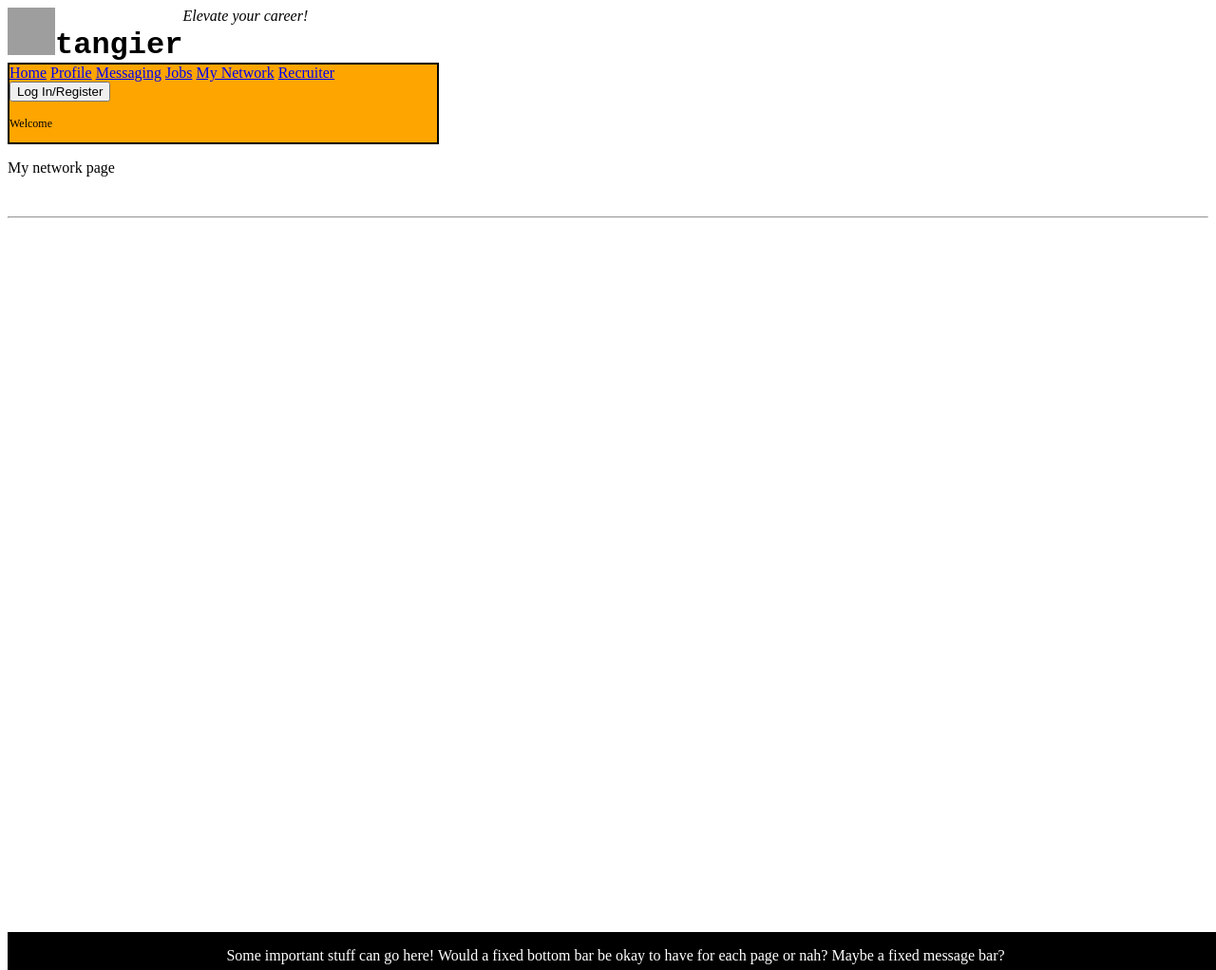
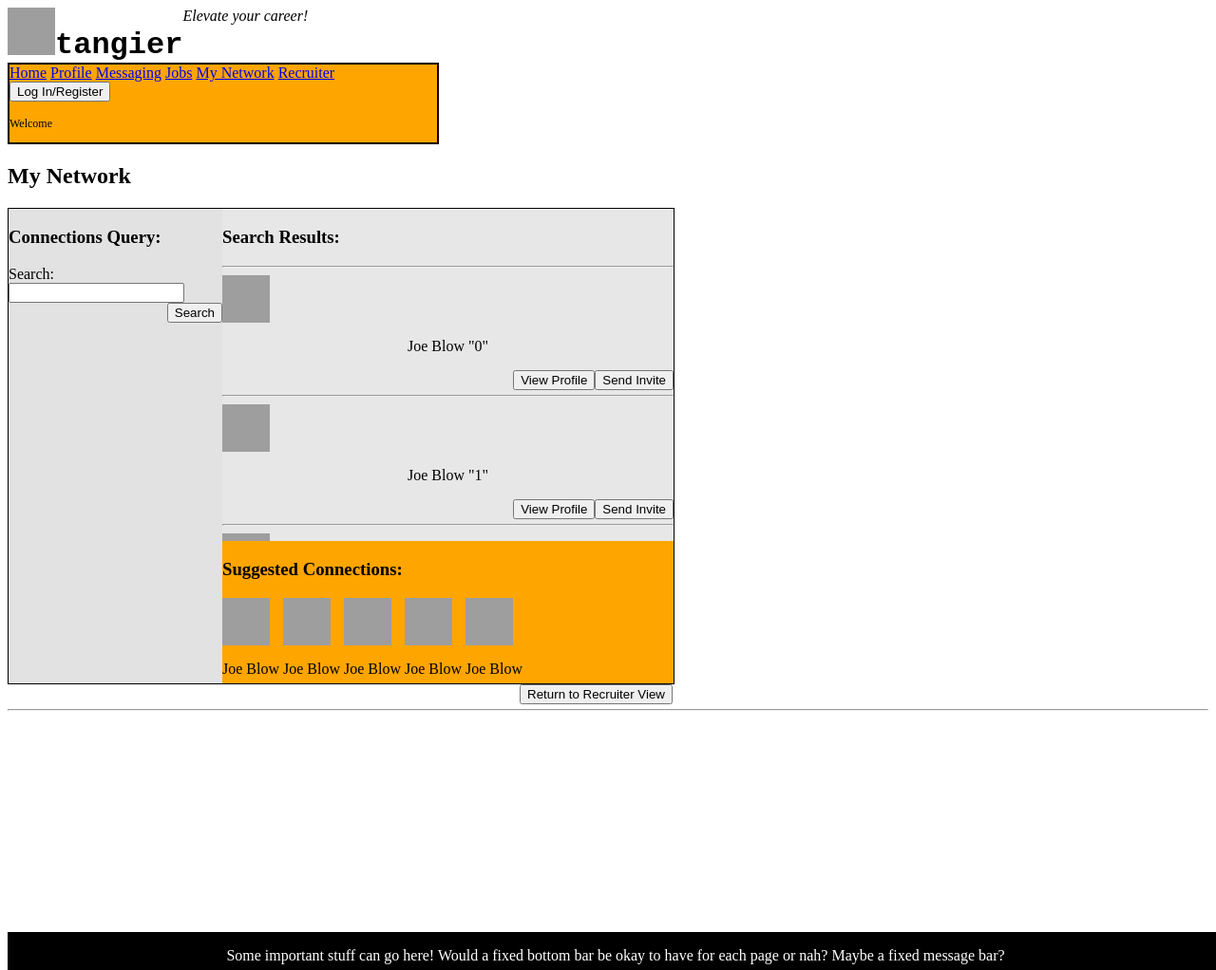
Before and after one commit to Gwood91/BUS118W_Tangier_Repo, a Flask app: page /myNetwork in a window 1280 px wide. Shown: the whole page at 95% size. Run offline with Flask 2, Linux system fonts and the light colour scheme; parts of the project's set-up code (start-up, migrations or seed data) failed here and were passed over; grey boxes are pictures that could not be loaded.

Commit message:
Quick Addition to Network Page
Copying over the Recruiter Search and altering slightly to act as the basis of our network search tool

```diff
--- a/app/routes.py
+++ b/app/routes.py
@@ -86,7 +86,10 @@ def jobs():
 
 @app.route('/myNetwork')
 def my_network():
-    return render_template('myNetwork.html', title='myNetwork')
+    # the query group returned resulting from the user search
+    """temporary variable condition"""
+    query_listing = 5
+    return render_template('myNetwork.html', title='myNetwork', query_listing=query_listing)
 
 
 # for recruitment clients
--- a/app/templates/myNetwork.html
+++ b/app/templates/myNetwork.html
@@ -1,5 +1,50 @@
 {% extends "base.html" %}
 
 {% block content %}
-<p>My network page</p>
-{% endblock %}
+<div>
+        <h2>My Network</h2>
+        <div style="width: 700px; height: 500px; border: solid black 1px">
+            <div style="display: inline-flex">
+                <div style="width: 225px; height: 500px; background: rgb(226, 226, 226)">
+                    <h3>Connections Query:</h3>
+                    <form>
+                        Search:<input>
+                        <input type="submit" value="Search" style="float: right">
+                   </form>
+                </div>
+                <div style="width: 500; height: 250px;">
+                    <div style="display: inline-block; width: 475; height: 350px; background: rgb(231, 231, 231);">
+                    <h3 style="padding-right:auto; padding-left:auto;" >Search Results:</h3>
+                    <hr>
+                    <div style="display: inline-block; width: 475; height: 280px; background: rgb(231, 231, 231); overflow: scroll; overflow-x: hidden">
+                            {% for i in range(query_listing)%}
+                            <div>
+                                <div style="display:block;">
+                                        <img src="https://www.pngkey.com/png/full/230-2301779_best-classified-apps-default-user-profile.png" style="width: 50px; height: 50px;">
+                                    <p style="text-align: center">Joe Blow "{{ i }}"</p></div>
+                                    <button style="float: right">Send Invite</button>
+                                    <button style="float: right">View Profile</button>
+                                    <br>
+                                    <hr>
+                            </div>
+                            {% endfor %}
+                    </div>
+                    </div>
+                    <div style="display: inline-block; width: 475; height: 150px; background: orange">
+                            <h3>Suggested Connections:</h3>
+                            {% for i in range(query_listing)%}
+                            <div style="display:inline-block">
+                                <div style="display:block">
+                                    <img src="https://www.pngkey.com/png/full/230-2301779_best-classified-apps-default-user-profile.png" style="width: 50px; height: 50px;">
+                                    <br>
+                                    <p style="text-align: center">Joe Blow</p></div>
+                            </div>
+                            {% endfor %}
+                    </div>
+                </div>
+            </div>
+        </div>
+        <div style="width: 700px; border: none">
+                <a href="/recruiter" style="float:right"><button>Return to Recruiter View</button></a>
+            </div>
+    </div>{% endblock %}
--- a/app/templates/profile.html
+++ b/app/templates/profile.html
@@ -7,11 +7,11 @@
 </div>
 <div style="display: block; border: 1px black solid">
     <h3>About:</h3>
-    <textarea></textarea>
+    <textarea style="width: 500px; height: 150px"></textarea>
     <h3>Experience:</h3>
-    <textarea></textarea>
+    <textarea style="width: 500px; height: 150px"></textarea>
     <h3>Skills:</h3>
-    <textarea></textarea>
+    <textarea style="width: 500px; height: 150px"></textarea>
 </div>
 <hr>
 <div style="border: 1px black solid; display: block">
```
